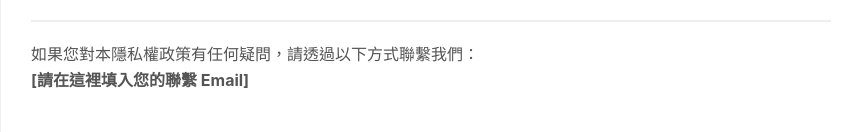
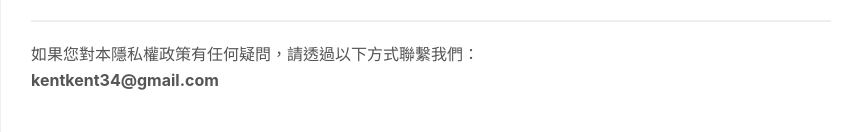
Before and after one commit to kentkent34-pixel/Visual-Bookmarks, a plain HTML site: page privacy-policy.html in a window 1280 px wide. Shown: the part 2058-2190 px from the top of the page, without its empty margins (209-1069 px from the left). Drawn offline with Linux system fonts and the light colour scheme.

Commit message:
Update and rename index.html to privacy-policy.html

```diff
--- a/index.html
+++ b/privacy-policy.html
@@ -123,7 +123,7 @@
 
         <h2>6. 聯繫我們</h2>
         <p class="contact">如果您對本隱私權政策有任何疑問，請透過以下方式聯繫我們：<br>
-            <strong>[請在這裡填入您的聯繫 Email]</strong>
+            <strong>kentkent34@gmail.com</strong>
         </p>
     </div>
 </body>
```
